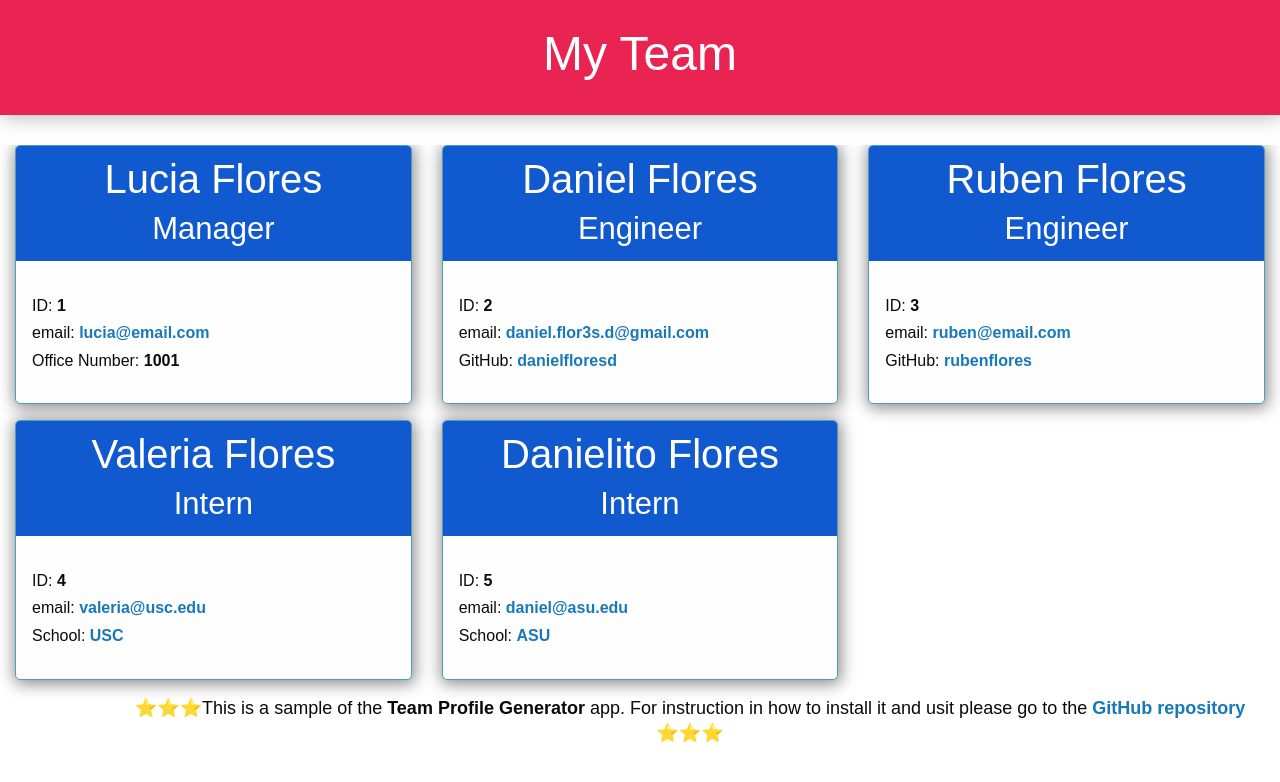
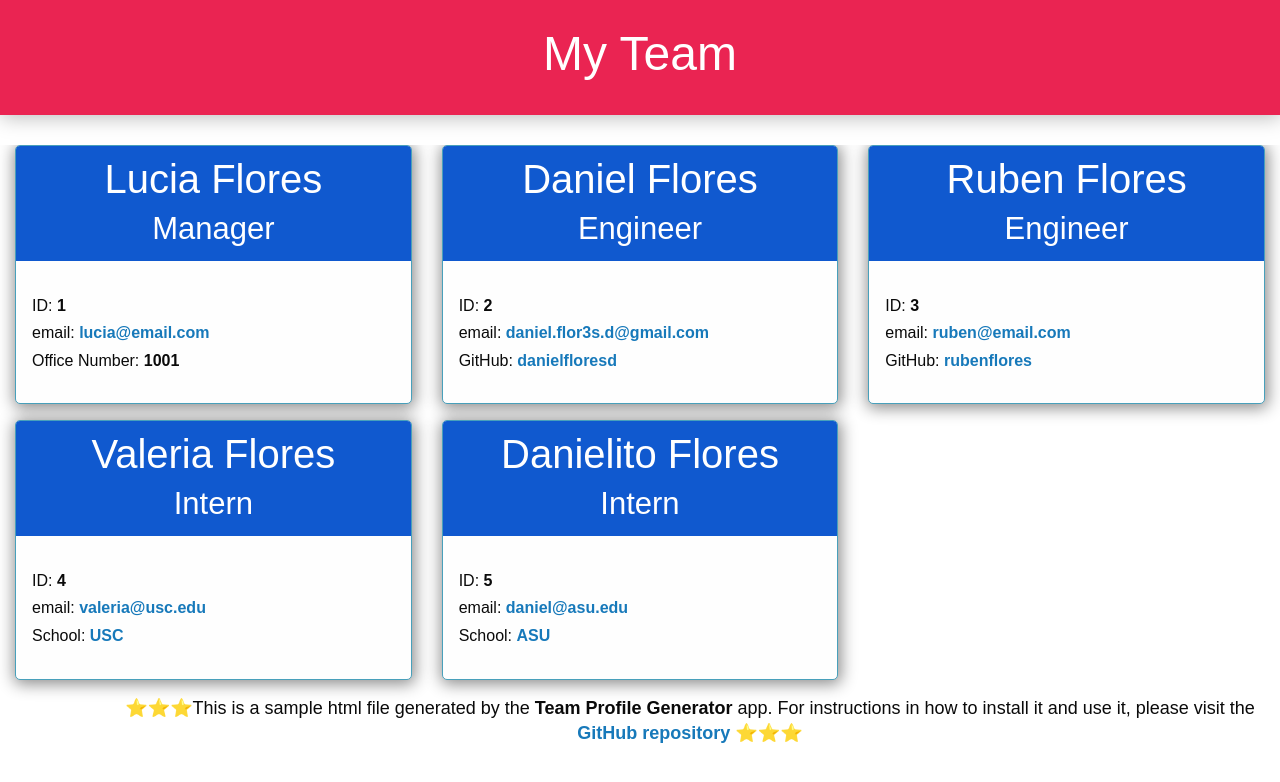
Before and after one commit to danielfloresd/team-profile-generator, a website: page index.html in a window 1280 px wide. Drawn offline with nearby package versions, Linux system fonts and the light colour scheme.

Commit message:
Fix wording in sample html

```diff
--- a/index.html
+++ b/index.html
@@ -93,8 +93,7 @@
                     </div>
                 </div>
                 <h4 style="font-size:large; text-align: center; margin-left:100px">
-                    ⭐⭐⭐This is a sample of the    <strong>Team Profile Generator</strong> app. For instruction in how to install it and usit
-                    please go to the <a href="https://github.com/danielfloresd/team-profile-generator" target="_blank"><b>GitHub repository</b></a>
+                    ⭐⭐⭐This is a sample html file generated by the <strong>Team Profile Generator</strong> app. For instructions in how to install it and use it, please visit the <a href="https://github.com/danielfloresd/team-profile-generator" target="_blank"><b>GitHub repository</b></a>
                     ⭐⭐⭐
                 </h4>
             </div>
```
